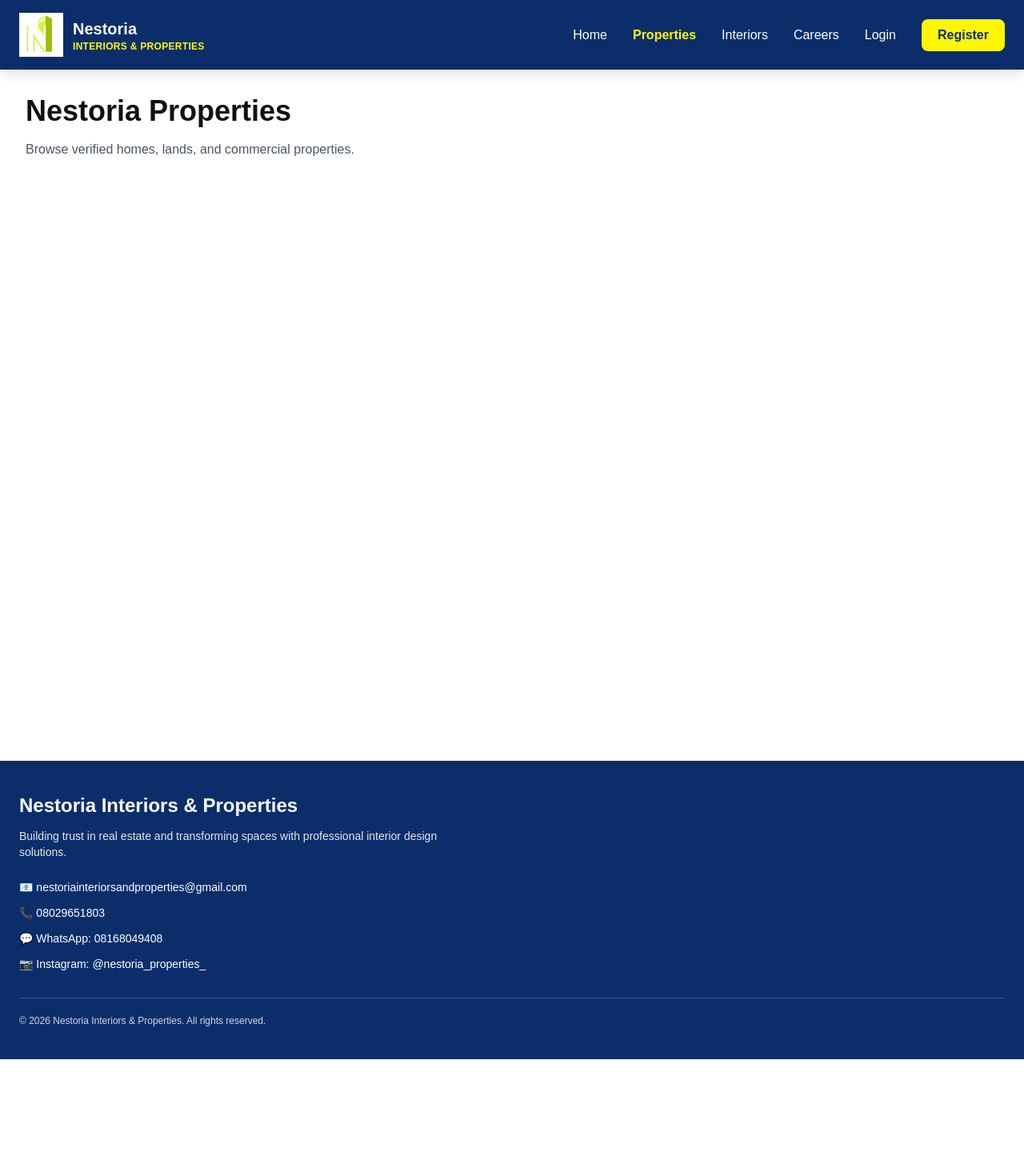
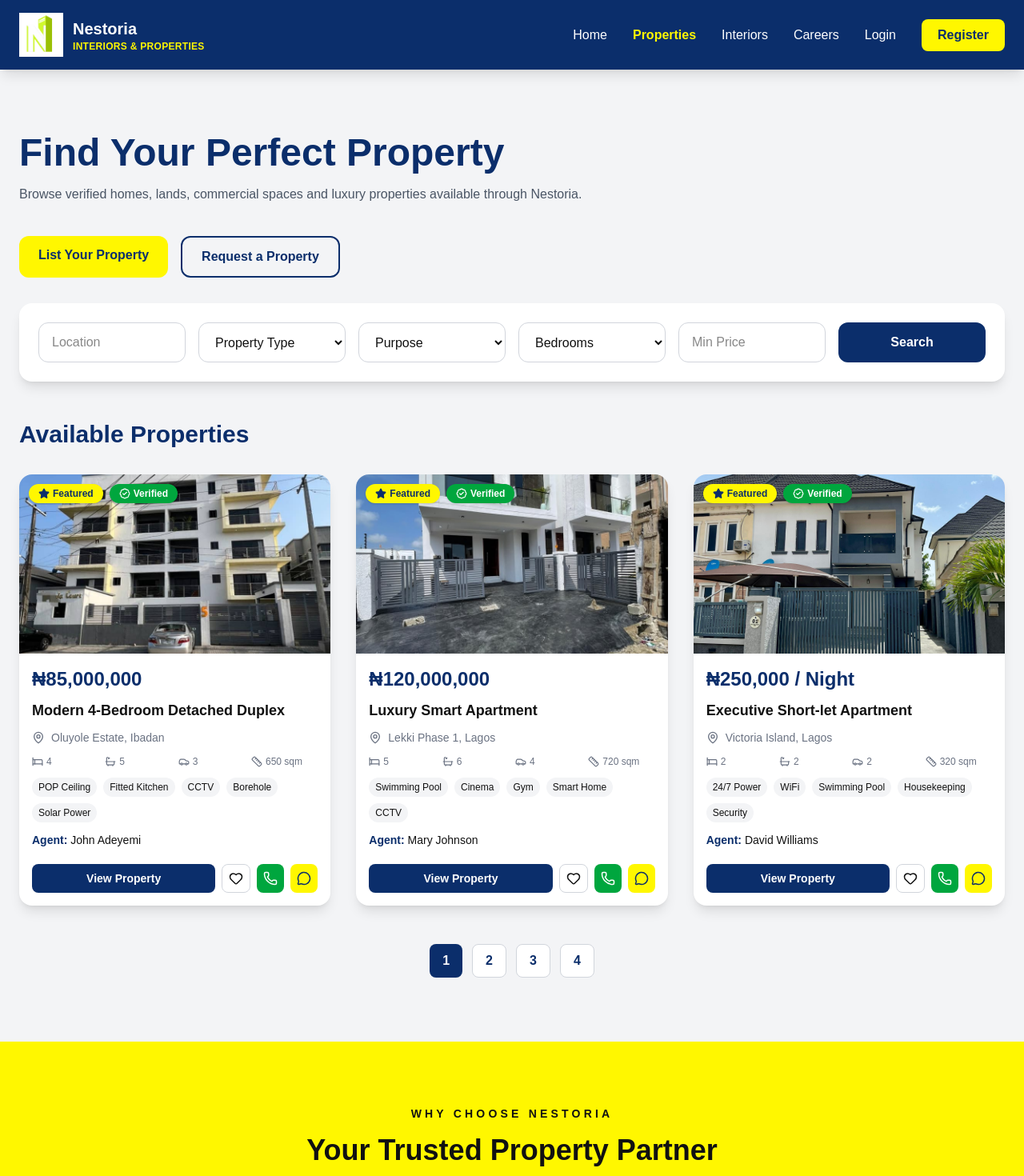
Before and after one commit to ccdsnetwork-maker/Nestoria, a Next.js app: page /properties in a window 1280 px wide. Shown: the top 1470 px of the page at 80% size. Before the commit the page ends 1324 px from the top, so only its background shows below. Built offline with nearby package versions, Linux system fonts and the light colour scheme.

Commit message:
feat: build properties marketplace foundation

```diff
--- /dev/null
+++ b/src/app/properties/list/page.tsx
@@ -0,0 +1,22 @@
+export default function ListProperty() {
+  return (
+    <main className="min-h-screen bg-gray-100 py-20">
+      <div className="mx-auto max-w-4xl px-6">
+        <h1 className="text-4xl font-extrabold text-[#0B2E6B]">
+          List Your Property
+        </h1>
+
+        <p className="mt-4 text-gray-600">
+          Submit your property details and connect with potential buyers,
+          renters and investors through Nestoria.
+        </p>
+
+        <div className="mt-10 rounded-2xl bg-white p-8 shadow-lg">
+          <p className="text-gray-600">
+            Property listing form will be available here.
+          </p>
+        </div>
+      </div>
+    </main>
+  );
+}
--- a/src/app/properties/page.tsx
+++ b/src/app/properties/page.tsx
@@ -1,13 +1,49 @@
+import PropertyActions from "@/components/properties/PropertyActions";
+import PropertySearch from "@/components/properties/PropertySearch";
+import PropertyGrid from "@/components/properties/PropertyGrid";
+import WhyChoose from "@/components/home/WhyChoose/WhyChoose";
+import Testimonials from "@/components/home/Testimonials/Testimonials";
+import CTA from "@/components/home/CTA/CTA";
+
 export default function Properties() {
   return (
-    <main className="min-h-screen p-8">
-      <h1 className="text-4xl font-bold">
-        Nestoria Properties
-      </h1>
+    <main className="min-h-screen bg-gray-100">
+      <section className="py-20">
+        <div className="mx-auto max-w-7xl px-6">
 
-      <p className="mt-4 text-gray-600">
-        Browse verified homes, lands, and commercial properties.
-      </p>
+          <div className="mb-10">
+            <h1 className="text-4xl font-extrabold text-[#0B2E6B] md:text-5xl">
+              Find Your Perfect Property
+            </h1>
+
+            <p className="mt-4 max-w-3xl text-gray-600">
+              Browse verified homes, lands, commercial spaces and luxury
+              properties available through Nestoria.
+            </p>
+          </div>
+
+          <div className="mb-8">
+            <PropertyActions />
+          </div>
+
+          <div className="mb-12">
+            <PropertySearch />
+          </div>
+
+          <section>
+            <h2 className="mb-8 text-3xl font-bold text-[#0B2E6B]">
+              Available Properties
+            </h2>
+
+            <PropertyGrid />
+          </section>
+
+        </div>
+      </section>
+
+      <WhyChoose />
+      <Testimonials />
+      <CTA />
     </main>
   );
 }
--- a/src/components/layout/MobileMenu.tsx
+++ b/src/components/layout/MobileMenu.tsx
@@ -18,19 +18,24 @@ export default function MobileMenu() {
   ];
 
   return (
-    <div className="md:hidden">
+    <div className="relative md:hidden">
       <button
         onClick={() => setOpen(!open)}
         className="text-white"
         aria-label="Toggle menu"
+        aria-expanded={open}
       >
         {open ? <X size={30} /> : <Menu size={30} />}
       </button>
 
-      {open && (
-        <div className="absolute left-0 top-full w-full bg-[#0B2E6B] px-6 py-6 shadow-lg">
-          <div className="flex flex-col gap-5">
-
+      <div
+        className={`absolute right-0 top-full w-72 overflow-hidden rounded-xl bg-[#0B2E6B] shadow-lg transition-all duration-300 ${
+          open
+            ? "mt-4 max-h-[500px] opacity-100"
+            : "pointer-events-none max-h-0 opacity-0"
+        }`}
+      >
+        <div className="flex flex-col gap-5 px-6 py-6">
           {links.map((link) => (
             <Link
               key={link.href}
@@ -53,10 +58,8 @@ export default function MobileMenu() {
           >
             Register
           </Link>
-
         </div>
       </div>
-      )}
     </div>
   );
 }
--- /dev/null
+++ b/src/components/properties/PropertyActions.tsx
@@ -0,0 +1,21 @@
+import Link from "next/link";
+
+export default function PropertyActions() {
+  return (
+    <div className="flex flex-col gap-4 sm:flex-row">
+      <Link
+        href="/properties/list"
+        className="rounded-xl bg-[#FFF700] px-6 py-3 text-center font-bold text-[#0B2E6B] transition hover:opacity-90"
+      >
+        List Your Property
+      </Link>
+
+      <Link
+        href="/properties/request"
+        className="rounded-xl border-2 border-[#0B2E6B] px-6 py-3 text-center font-bold text-[#0B2E6B] transition hover:bg-[#0B2E6B] hover:text-white"
+      >
+        Request a Property
+      </Link>
+    </div>
+  );
+}
--- /dev/null
+++ b/src/components/properties/PropertyCTA.tsx
@@ -0,0 +1,26 @@
+import Link from "next/link";
+
+export default function PropertyCTA() {
+  return (
+    <section className="bg-[#0B2E6B] px-6 py-20 text-white">
+      <div className="mx-auto max-w-5xl text-center">
+        <h2 className="text-3xl font-extrabold md:text-5xl">
+          Need Help Designing Your Space?
+        </h2>
+
+        <p className="mx-auto mt-5 max-w-2xl text-gray-200">
+          Beyond finding properties, Nestoria helps transform spaces into
+          beautiful and functional environments through professional interior
+          design services.
+        </p>
+
+        <Link
+          href="/interiors"
+          className="mt-8 inline-block rounded-xl bg-[#FFF700] px-8 py-4 font-bold text-[#0B2E6B]"
+        >
+          Interior Design
+        </Link>
+      </div>
+    </section>
+  );
+}
--- /dev/null
+++ b/src/components/properties/PropertyGrid.tsx
@@ -0,0 +1,20 @@
+import PropertyCard from "@/components/home/Featured/PropertyCard";
+import { featuredProperties } from "@/components/home/Featured/PropertyData";
+import PropertyPagination from "./PropertyPagination";
+
+export default function PropertyGrid() {
+  return (
+    <>
+      <div className="grid gap-8 md:grid-cols-2 lg:grid-cols-3">
+        {featuredProperties.map((property) => (
+          <PropertyCard
+            key={property.id}
+            property={property}
+          />
+        ))}
+      </div>
+
+      <PropertyPagination />
+    </>
+  );
+}
--- /dev/null
+++ b/src/components/properties/PropertyPagination.tsx
@@ -0,0 +1,27 @@
+"use client";
+
+import { useState } from "react";
+
+export default function PropertyPagination() {
+  const [page, setPage] = useState(1);
+
+  const pages = [1, 2, 3, 4];
+
+  return (
+    <div className="mt-12 flex justify-center gap-3">
+      {pages.map((item) => (
+        <button
+          key={item}
+          onClick={() => setPage(item)}
+          className={
+            page === item
+              ? "rounded-lg bg-[#0B2E6B] px-4 py-2 font-bold text-white"
+              : "rounded-lg border border-gray-300 bg-white px-4 py-2 font-bold text-[#0B2E6B] hover:bg-gray-100"
+          }
+        >
+          {item}
+        </button>
+      ))}
+    </div>
+  );
+}
--- /dev/null
+++ b/src/components/properties/PropertySearch.tsx
@@ -0,0 +1,46 @@
+export default function PropertySearch() {
+  return (
+    <div className="rounded-2xl bg-white p-6 shadow-lg">
+      <div className="grid gap-4 md:grid-cols-3 lg:grid-cols-6">
+        <input
+          type="text"
+          placeholder="Location"
+          className="rounded-xl border border-gray-300 px-4 py-3 outline-none focus:border-[#0B2E6B]"
+        />
+
+        <select className="rounded-xl border border-gray-300 px-4 py-3">
+          <option>Property Type</option>
+          <option>Apartment</option>
+          <option>House</option>
+          <option>Commercial</option>
+          <option>Land</option>
+        </select>
+
+        <select className="rounded-xl border border-gray-300 px-4 py-3">
+          <option>Purpose</option>
+          <option>Buy</option>
+          <option>Rent</option>
+          <option>Short-let</option>
+        </select>
+
+        <select className="rounded-xl border border-gray-300 px-4 py-3">
+          <option>Bedrooms</option>
+          <option>1+</option>
+          <option>2+</option>
+          <option>3+</option>
+          <option>4+</option>
+        </select>
+
+        <input
+          type="text"
+          placeholder="Min Price"
+          className="rounded-xl border border-gray-300 px-4 py-3 outline-none"
+        />
+
+        <button className="rounded-xl bg-[#0B2E6B] px-4 py-3 font-bold text-white">
+          Search
+        </button>
+      </div>
+    </div>
+  );
+}
```
Lines whose indentation alone changed are shown as unchanged.
